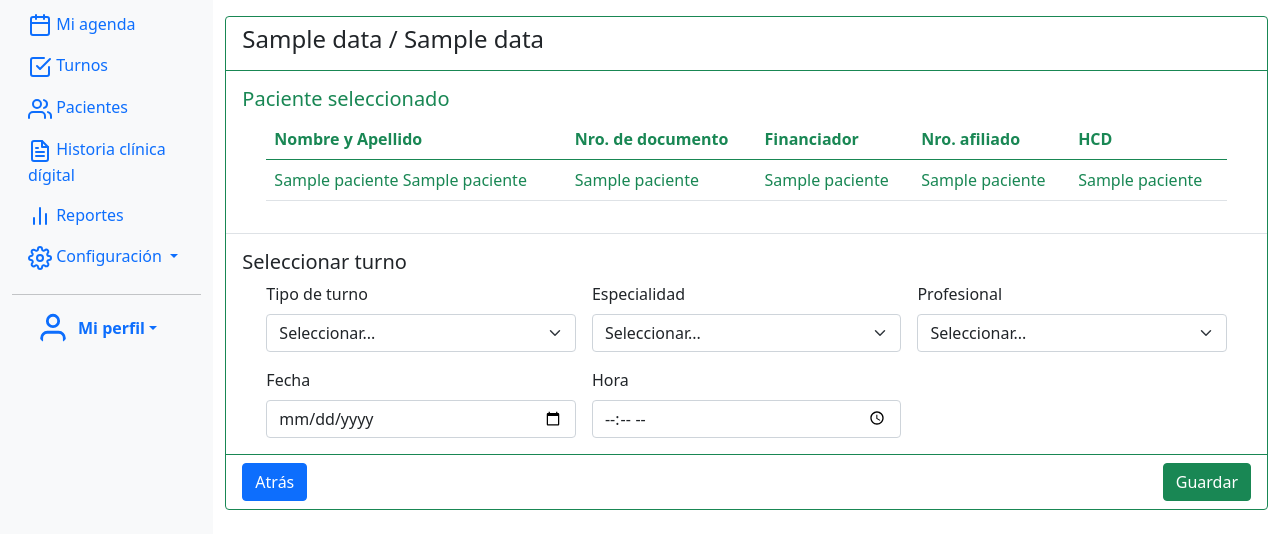
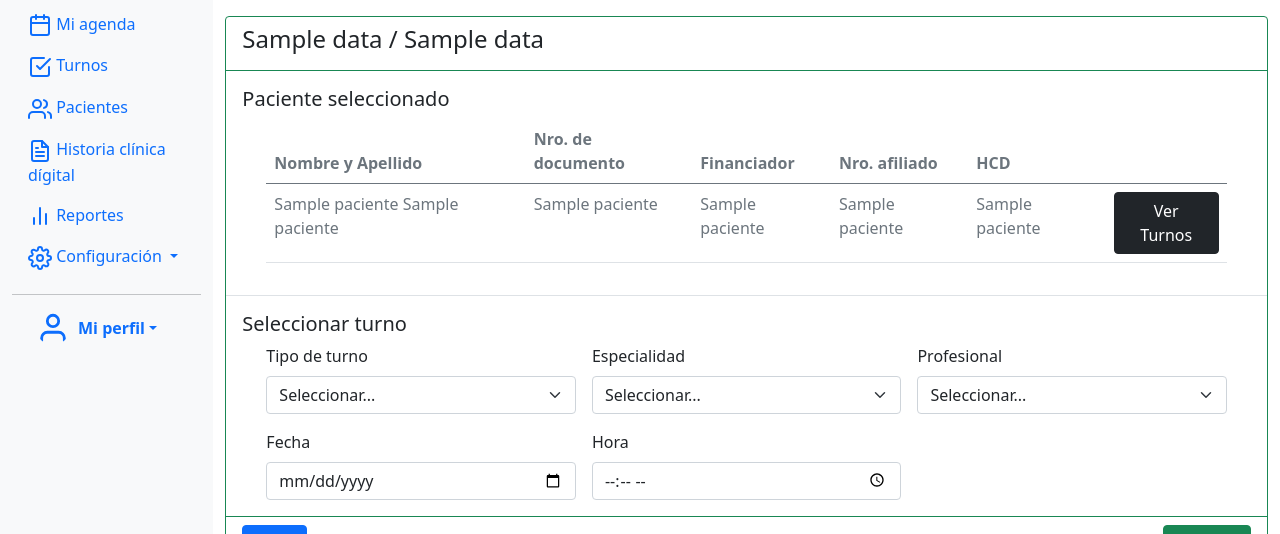
Before and after one commit to Nadia-Viltes/Tesis-Cennec, a Flask app: template templates/turnos_asignar.html in a window 1280 px wide. Shown: the part 125-659 px from the top of the page. Run offline with Flask 2, Linux system fonts and the light colour scheme; the template is opened without the code that fills it: most values are stand-ins (such as "Sample title", 1, 10 or a date in 2020); some libraries are stand-ins or nearby versions.

Commit message:
agregué un botón de Ver turnos

```diff
--- a/app.py
+++ b/app.py
@@ -132,6 +132,8 @@ def actualizar_pacientes():
 def index(name='Home'):
     return render_template('index.html', titulo=name)
 
+
+
 @app.route('/HCD/')
 def HCD():
     hcd = obtener_lista_hcd()
@@ -140,6 +142,8 @@ def HCD():
         'hcd': hcd
     }
     return render_template('HCD.html', data=data)
+
+
 
 @app.route('/ver_HCD/<int:id>', methods=["GET", "POST"])
 def obtener_hcd_idd(id):
@@ -155,6 +159,7 @@ def obtener_hcd_idd(id):
         'turnosadm': turnosadm
     }
     return render_template('ver_HCD.html', data=values)
+
 
 #Carga los turnos admision llenando la tabla con jquery
 @app.route('/agrega_turnos_admision', methods=["POST"])
@@ -174,6 +179,7 @@ def agrega_turnos_admision():
     for turno in lista_turnos:
         table+= "<tr><td>{}</td><td>{}</td><td>{}</td></tr>".format(turno[1], turno[2], turno[4])
     return jsonify({'htmlresponse': render_template_string(table)})
+
 
 @app.route("/guardar_turnos_admision", methods=["POST"])
 def guardar_turnos_admision():
@@ -205,7 +211,7 @@ def agenda():
 
 
 # Operación para mostrar la lista de turnos
-@app.route('/turno/')
+@app.route('/turnos/')
 def turnos():
     turno = obtener_lista_turno()
     data = {
@@ -215,7 +221,6 @@ def turnos():
     return render_template('turnos.html', data=data)
 
 
-
 # Acción para ver la pantalla de asignar turno
 #aca
 @app.route('/asignar_turno/<int:id>')
@@ -223,14 +228,18 @@ def asignar_turno(id):
     paciente = obtener_paciente_por_id(id)
     tipoTurno = obtener_tipoTurno()
     especialidad = obtener_especialidad_turnos(id)
+    turnosadm = obtener_lista_turnos_admision(id)
     values = {
         'titulo': 'Asignar turno',
         'subtitulo': 'Seleccionar turno',
         'paciente': paciente,
         'tipoTurno': tipoTurno,
-        'especialidad': especialidad
+        'especialidad': especialidad,
+        'turnosadm': turnosadm
     }
     return render_template('turnos_asignar.html', data=values)
+
+
 
 #Acción para cargar de Profesionales en dropdown una vez seleccionada la especialidad
 @app.route('/profesionales_dropdown/<int:id>')
@@ -240,6 +249,7 @@ def profesionales_especialidad_dropdown(id):
     for profesional in profesionales:
         options+= "<option value={}>{} {}</option>".format(profesional[0], profesional[1], profesional[2])
     return jsonify({'htmlresponse': render_template_string(options)})
+
 
 # Acción para ver la pantalla de seleccionar el paciente en asignar turnos
 # Acción para abrir el modal para buscar un paciente
@@ -257,6 +267,7 @@ def buscar_paciente():
         'pacientes': pacientes
     }
     return render_template('turnos_seleccionar_paciente.html', data=values)
+
 
 
 # Acción para abrir el modal de RECEPTAR turno
--- a/controllerMiAgenda.py
+++ b/controllerMiAgenda.py
@@ -3,10 +3,11 @@ from config_bd import get_conexion
 # query para que me muestre los datos en la lista de turnos
 def obtener_lista_turno_mi_agenda():
     query = """
-           SELECT tur.IdTurno, est.Nombre, tur.FechaTurno, tur.HoraDesde, tur.HoraHasta, pac.Nombre, pac.Apellido, pac.NumeroDocumento, esp.Nombre, rec.Nombre
-            FROM estadoturno AS est, turno AS tur, paciente AS pac, especialidad AS esp , profesional AS prof, recurso AS rec
+           SELECT tur.IdTurno, est.Nombre, tur.FechaTurno, tur.HoraDesde, tur.HoraHasta, pac.IdPaciente,pac.Nombre, pac.Apellido, pac.NumeroDocumento, esp.Nombre, rec.Nombre
+            FROM estadoturno AS est, turno AS tur, paciente AS pac, especialidad AS esp , profesional AS prof, recurso AS rec, historiaclinica AS hcd
             WHERE est.IdEstadoTurno = tur.IdEstadoTurno
             AND pac.IdPaciente = tur.IdPaciente
+            AND hcd.IdPaciente = pac.IdPaciente
             AND tur.IdEspecialidad = esp.IdEspecialidad
             AND prof.idEspecialidad = esp.IdEspecialidad
             AND prof.IdRecurso = rec.IdRecurso
--- a/templates/turnos_asignar.html
+++ b/templates/turnos_asignar.html
@@ -36,11 +36,11 @@
             </div>
         </div>
 
-        <div class="card-body text-success">
+        <div class="card-body text-dark">
             <h5 class="card-title">Paciente seleccionado</h5>
 
             <div class="container">
-                <table class="table text-success">
+                <table class="table text-secondary">
                     <thead>
                         <tr>
                             <th scope="col">Nombre y Apellido</th>
@@ -48,6 +48,7 @@
                             <th scope="col">Financiador</th>
                             <th scope="col">Nro. afiliado</th>
                             <th scope="col">HCD</th>
+                            <th scope="col"></th>
                         </tr>
                     </thead>
                     <tbody>
@@ -57,6 +58,10 @@
                             <td>{{ data.paciente[27]}}</td>
                             <td>{{ data.paciente[28]}} </td>
                             <td>{{ data.paciente[20]}}</td>
+                            <td><button type="button" class="btn btn-dark" data-bs-toggle="modal"
+                                    data-bs-target="#ModalVerTurnos" id={{data.paciente[0]}}>
+                                    Ver Turnos
+                                </button></td>
                         </tr>
                     </tbody>
                 </table>
@@ -70,8 +75,8 @@
                 <form class="row g-3">
                     <div class="col-md-4">
                         <label for="tipoTurno" class="form-label">Tipo de turno</label>
-                        <select id="tipoTurno" class="form-select">
-                        <option selected disabled>Seleccionar...</option>
+                        <select name="tipoTurno" class="form-select">
+                            <option selected disabled>Seleccionar...</option>
                             {% for tipoTurno in data.tipoTurno %}
                             <option value={{tipoTurno[0]}}>{{tipoTurno[1]}}</option>
                             {% endfor %}
@@ -79,7 +84,7 @@
                     </div>
                     <div class="col-md-4">
                         <label for="Especialidad" class="form-label">Especialidad</label>
-                        <select id="idEspecialidadDropdown" class="form-select">
+                        <select name="idEspecialidadDropdown" class="form-select">
                             <option selected disabled>Seleccionar...</option>
                             {% for especialidad in data.especialidad %}
                             <option value={{especialidad[0]}}>{{especialidad[1]}}</option>
@@ -88,7 +93,7 @@
                     </div>
                     <div class="col-md-4">
                         <label for="Profesional" class="form-label">Profesional</label>
-                        <select id="idProfesionalDropdown" class="form-select">
+                        <select name="idProfesionalDropdown" class="form-select">
                             <option selected disabled>Seleccionar...</option>
                         </select>
                     </div>
@@ -114,6 +119,42 @@
                 </div>
                 <div class="col-6 d-grid gap-3 d-md-flex justify-content-md-end">
                     <button type="submit" class="btn btn-success">Guardar</button>
+                </div>
+            </div>
+        </div>
+    </div>
+
+    <!-- Modal -->
+    <div class="modal fade" id="ModalVerTurnos" tabindex="-1" aria-labelledby="exampleModalLabel" aria-hidden="true">
+        <div class="modal-dialog modal-dialog-centered modal-lg">
+            <div class="modal-content">
+                <div class="modal-header">
+                    <h5 class="modal-title" id="ModalVerTurnos">Ver turnos</h5>
+                </div>
+                <div>
+                    <div class="modal-body">
+                        <table class="table">
+                            <thead>
+                                <tr>
+                                    <th scope="col">Cantidad</th>
+                                    <th scope="col">Turnos computados</th>
+                                    <th scope="col">Especialidad</th>
+                                </tr>
+                            </thead>
+                            <tbody id="tablaTurnosAdmision">
+                                {% for turnosadm in data.turnosadm %}
+                                <tr>
+                                    <td>{{turnosadm[1]}}</td>
+                                    <td>{{turnosadm[2]}}</td>
+                                    <td>{{turnosadm[4]}}</td>
+                                </tr>
+                                {% endfor %}
+                            </tbody>
+                        </table>
+                    </div>
+                </div>
+                <div class="modal-footer">
+                    <button type="button" class="btn btn-primary" data-bs-dismiss="modal">Aceptar</button>
                 </div>
             </div>
         </div>
```
Also changed, not shown: controllerTurno.py (+16 -0 lines), templates/mi_agenda.html (+4 -5 lines).
